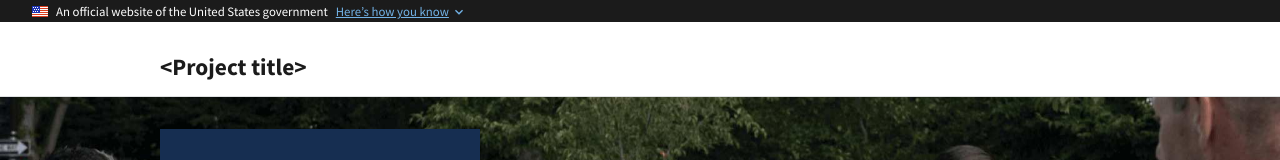
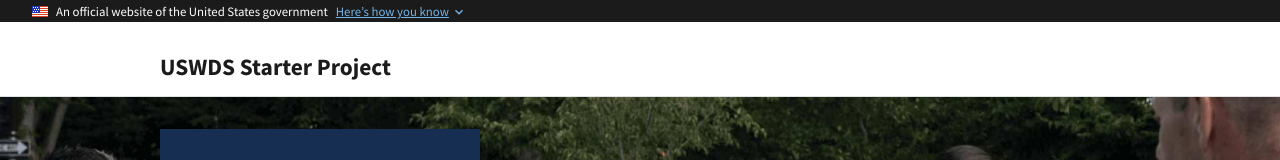
Before and after one commit to adhocteam/uswds_nextjs_starter, a Next.js app: page / in a window 1280 px wide. Shown: the top 160 px of the page. Built offline with nearby package versions, Linux system fonts and the light colour scheme.

Commit message:
better title

```diff
--- a/components/header.js
+++ b/components/header.js
@@ -5,8 +5,8 @@ export default function Header() {
         <div className="usa-navbar">
           <div className="usa-logo" id="-logo">
             <em className="usa-logo__text">
-              <a href="/" title="<Project title>">
-                &lt;Project title&gt;
+              <a href="/" title="USWDS Starter Project">
+                USWDS Starter Project
               </a>
             </em>
           </div>
```
